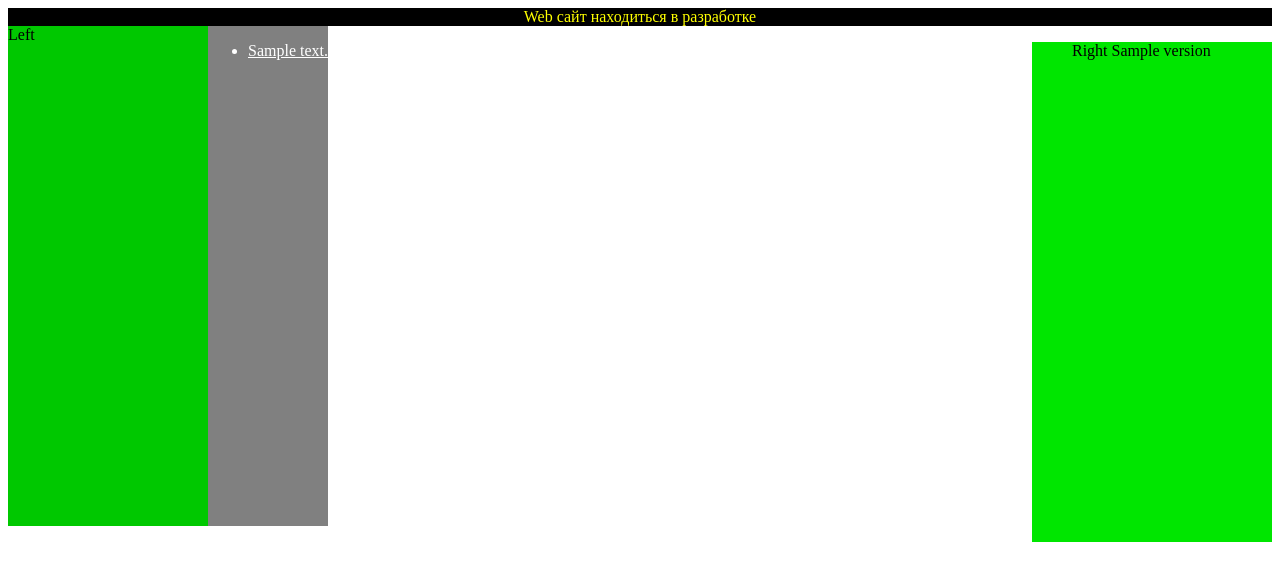
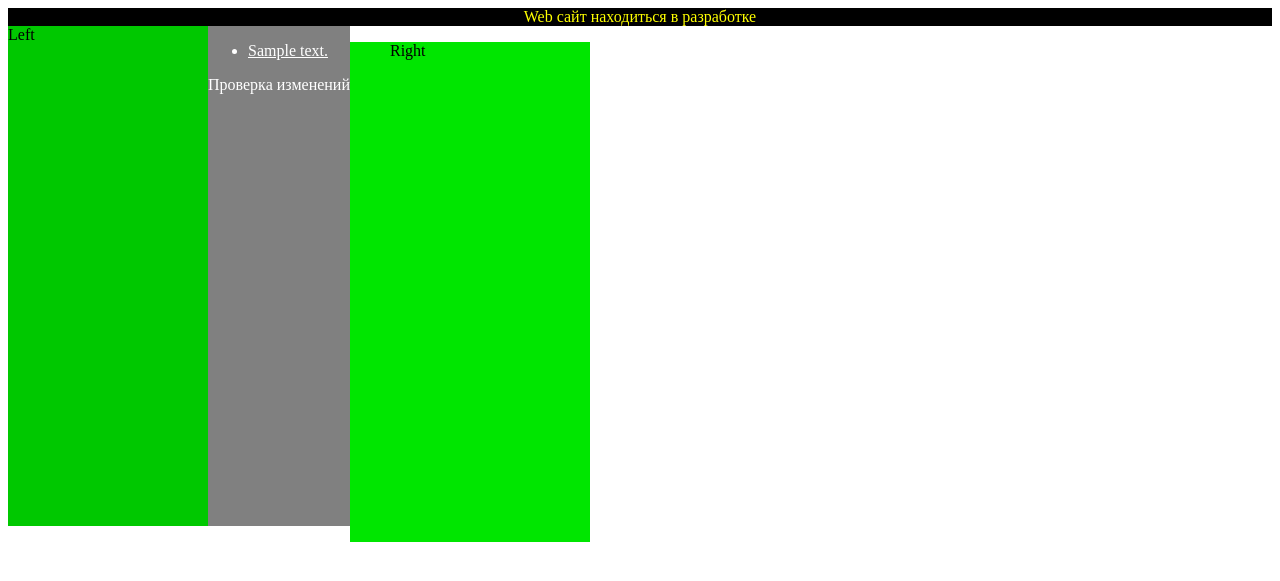
Before and after one commit to DmitryLNG/lang, a Django app: template polls/templates/polls/index.html in a window 1280 px wide. Shown: the top 581 px of the page. Run offline with Django 3.2, Linux system fonts and the light colour scheme; the template is opened without the code that fills it: most values are stand-ins (such as "Sample title", 1, 10 or a date in 2020).

Commit message:
django desine (reverted from commit b657ec3070745aef8ba8e7c04221eaef7edeb880)

```diff
--- a/polls/static/polls/style.css
+++ b/polls/static/polls/style.css
@@ -23,6 +23,6 @@ li a {
 .right1 {
 	width: 200px;
 	height: 500px;
-	float: right;
+	float: left;
 	background: rgb(0,230,0);
 }
--- a/polls/templates/polls/index.html
+++ b/polls/templates/polls/index.html
@@ -10,8 +10,9 @@
         <li><a href="{% url 'polls:detail' question.id %}">{{ question.question_text }}</a></li>
     {% endfor %}
     </ul>
-
+    Проверка изменений
 {% else %}
     <p>No polls are available.</p>
 {% endif %}
-</div><dir class="right1"> Right {{version}}</dir>
+</div>
+<dir class="right1"> Right </dir>
--- a/polls/urls.py
+++ b/polls/urls.py
@@ -6,8 +6,7 @@ app_name = 'polls'
 
 urlpatterns = [
     url(r'^$', views.IndexView.as_view(), name='index'),
-    #url(r'^(?P<pk>[0-9]+)/$', views.DetailView.as_view(), name='detail'),
-    url(r'^(?P<pk>[0-9]+)/$', views.index, name='detail'),
+    url(r'^(?P<pk>[0-9]+)/$', views.DetailView.as_view(), name='detail'),
     url(r'^(?P<pk>[0-9]+)/results/$', views.ResultsView.as_view(), name='results'),
     url(r'^(?P<question_id>[0-9]+)/vote/$', views.vote, name='vote'),
 ]
--- a/polls/views.py
+++ b/polls/views.py
@@ -33,7 +33,7 @@ class ResultsView(generic.DetailView):
 
 def index(request):
     latest_question_list = Question.objects.order_by('-pub_date')[:5]
-    context = {'latest_question_list': latest_question_list, 'version': sys.version[:3]}
+    context = {'latest_question_list': latest_question_list}
     return render(request, 'polls/index.html', context)
 
 def detail(request, question_id):
```
